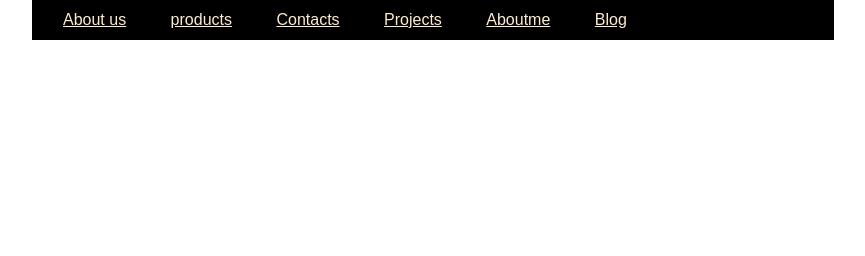
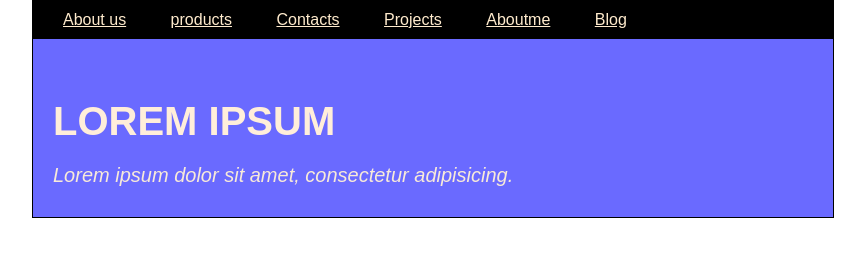
Before and after one commit to navdeepkaur2/tools-and-automation-project, a plain HTML site: page blog.html in a window 1280 px wide. Shown: the whole page, without its empty margins (207-1072 px from the left). Drawn offline with Linux system fonts and the light colour scheme.

Commit message:
write heading for blog page

```diff
--- a/blog.html
+++ b/blog.html
@@ -19,6 +19,10 @@
         <a href="blog.html">Blog</a>
 
     </nav>
+    <div class="name">
+        <h1>LOREM IPSUM</h1>
+        <p class="hookline"><i>Lorem ipsum dolor sit amet, consectetur adipisicing.</i></p>
+    </div>
     </div>
 
 </body>
```
